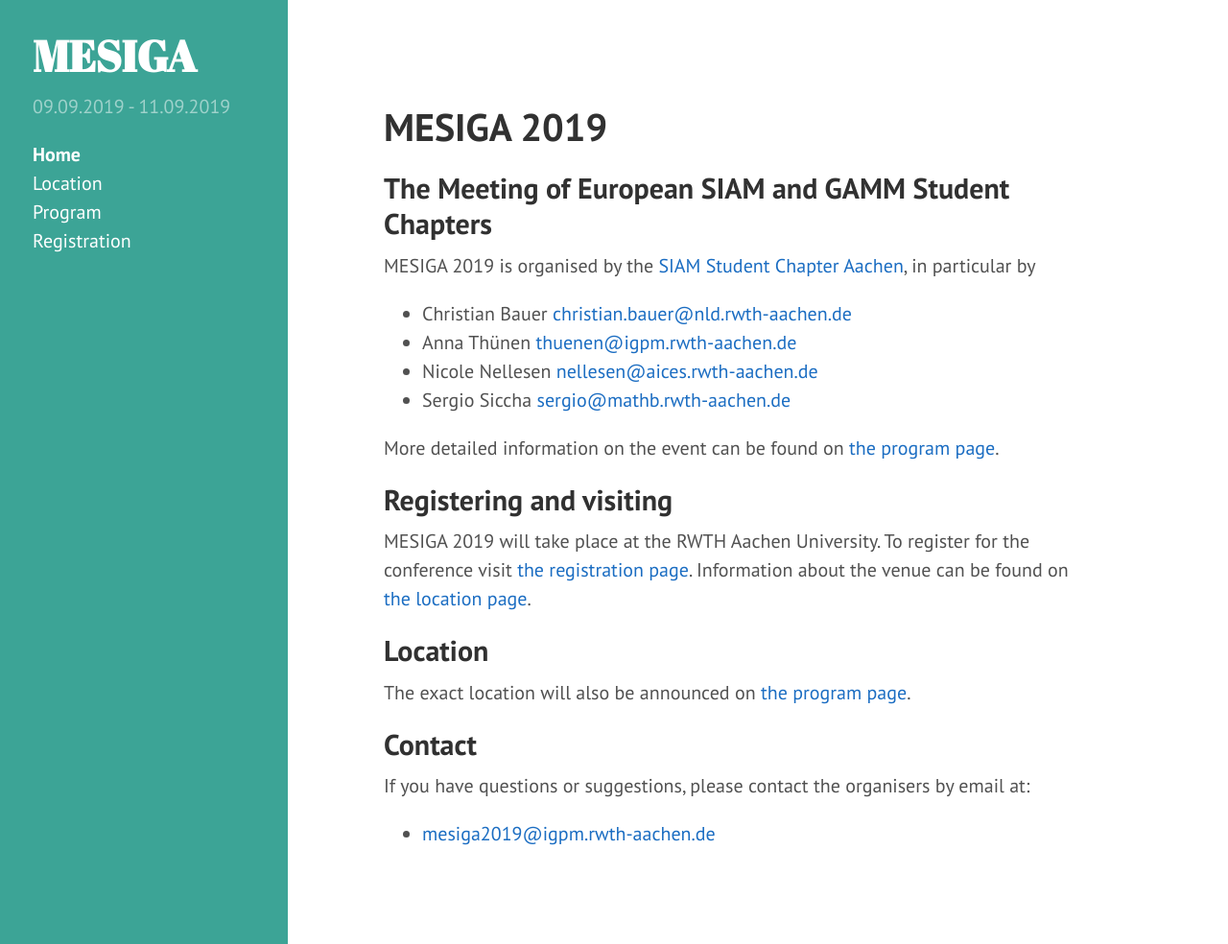
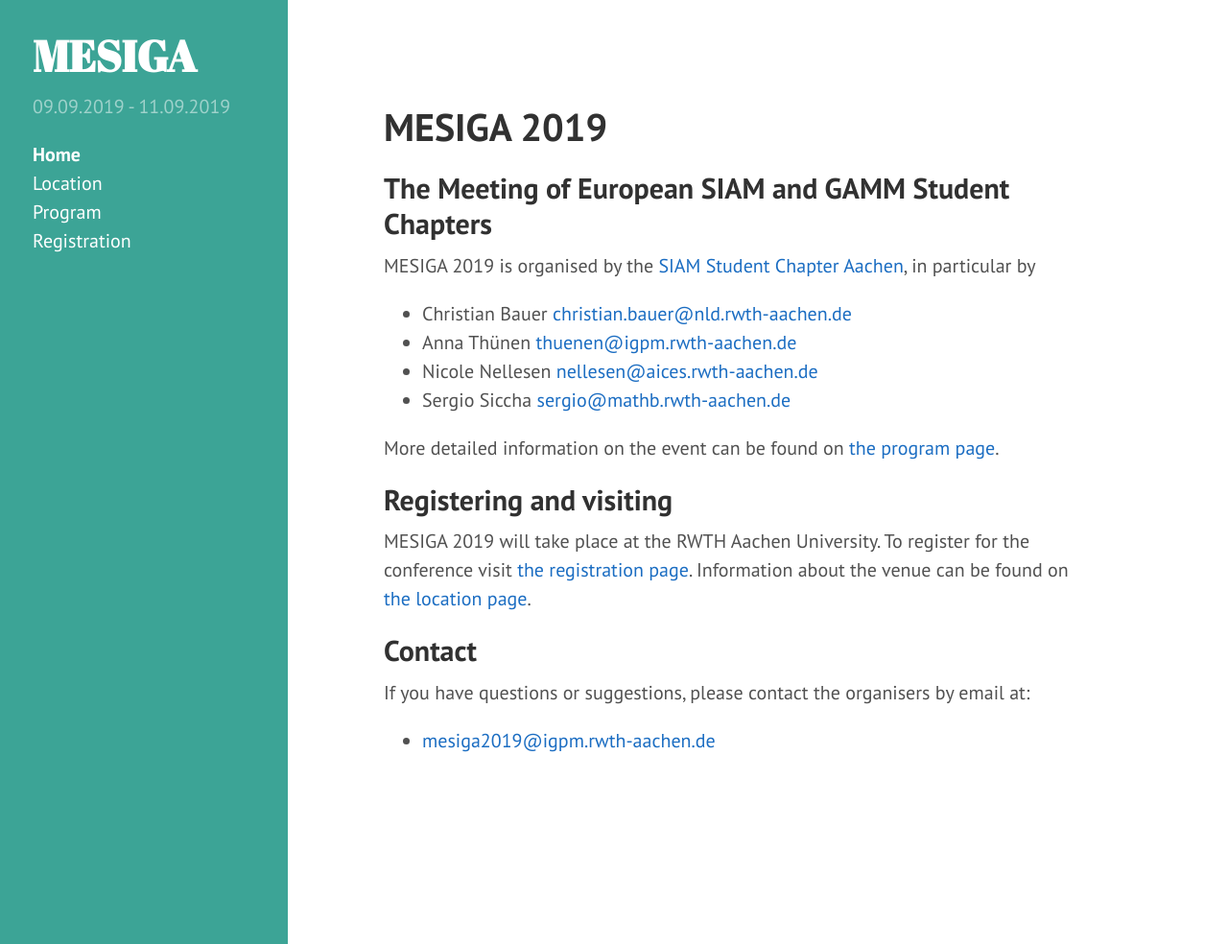
Before and after one commit to siamsc-ac/mesiga-2019, a Jekyll site: the page built from index.md, in a window 1280 px wide and 984 px high. Shown: the whole window at 96% size. Built offline with Jekyll 4.4.1, drawn with Linux system fonts in a browser that asks for light colours; nearby versions of some CDN libraries.

Commit message:
Remove the location subsection.

```diff
--- a/index.md
+++ b/index.md
@@ -24,10 +24,6 @@ MESIGA 2019 will take place at the {{ site.location }}.
 To register for the conference visit [the registration page]({{ site.baseurl }}/registration).
 Information about the venue can be found on [the location page]({{ site.baseurl }}/location).
 
-## Location
-
-The exact location will also be announced on [the program page]({{ site.baseurl }}/program).
-
 ## Contact
 
 If you have questions or suggestions, please contact the organisers by email at:
```
